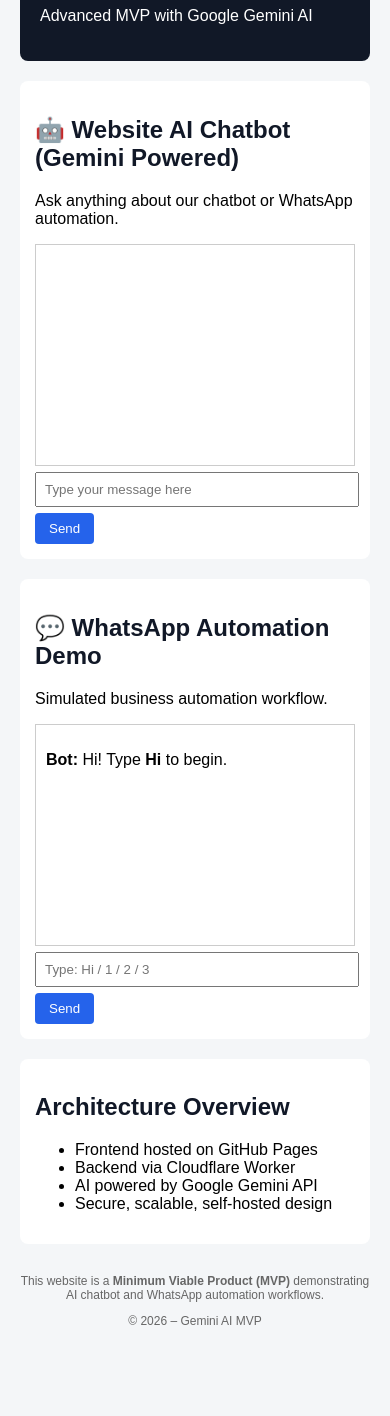
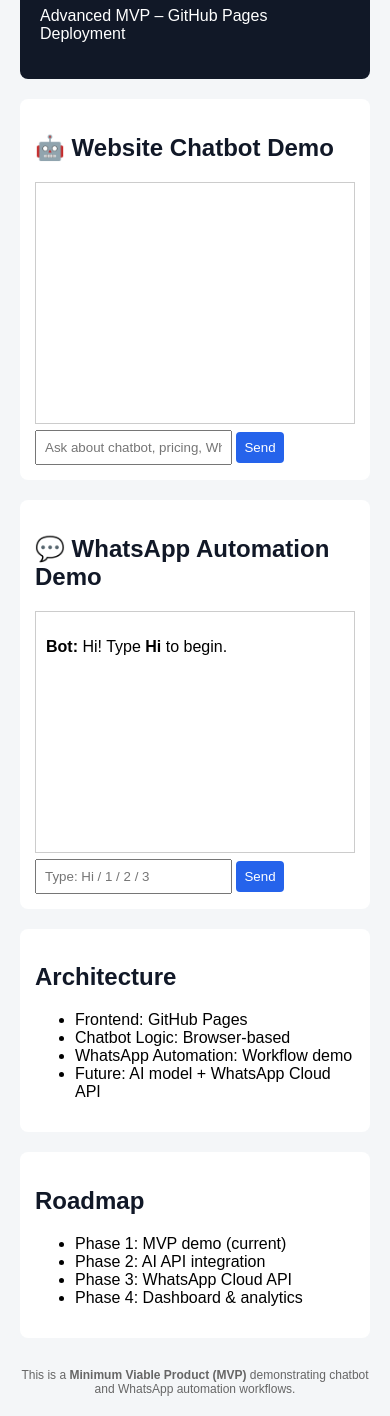
Before and after one commit to harshaponnam4453/Ai-chatbot-demo-1, a plain HTML site: page index.html in a window 390 px wide. Shown: the part 187-1603 px from the top of the page. Before the commit the page ends 1547 px from the top, so only its background shows below. Drawn offline with Linux system fonts and the light colour scheme.

Commit message:
Update index.html

```diff
--- a/index.html
+++ b/index.html
@@ -1,55 +1,17 @@
 <!DOCTYPE html>
 <html>
 <head>
-<title>AI Chatbot & WhatsApp Automation – Gemini MVP</title>
+<title>AI Chatbot & WhatsApp Automation – MVP</title>
 <meta name="viewport" content="width=device-width, initial-scale=1">
-
 <style>
-body{
-  font-family: Arial, sans-serif;
-  background:#f4f6f8;
-  margin:0;
-  padding:20px;
-}
-header{
-  background:#111827;
-  color:#fff;
-  padding:20px;
-  border-radius:8px;
-}
-section{
-  background:#fff;
-  margin-top:20px;
-  padding:15px;
-  border-radius:8px;
-}
+body{font-family:Arial;background:#f4f6f8;margin:0;padding:20px}
+header{background:#111827;color:#fff;padding:20px;border-radius:8px}
+section{background:#fff;margin-top:20px;padding:15px;border-radius:8px}
 h2{color:#111827}
-button{
-  padding:8px 14px;
-  margin-top:6px;
-  background:#2563eb;
-  color:#fff;
-  border:none;
-  border-radius:4px;
-}
-input{
-  padding:8px;
-  width:95%;
-  margin-top:6px;
-}
-.box{
-  border:1px solid #ccc;
-  height:200px;
-  overflow:auto;
-  padding:10px;
-  margin-top:10px;
-}
-footer{
-  text-align:center;
-  font-size:12px;
-  color:#666;
-  margin:30px 0 10px;
-}
+input,button{padding:8px;margin-top:6px}
+button{background:#2563eb;color:#fff;border:none;border-radius:4px}
+.box{border:1px solid #ccc;height:220px;overflow:auto;padding:10px}
+footer{text-align:center;font-size:12px;color:#666;margin-top:30px}
 </style>
 </head>
 
@@ -57,88 +19,82 @@
 
 <header>
 <h1>AI Chatbot & WhatsApp Automation</h1>
-<p>Advanced MVP with Google Gemini AI</p>
+<p>Advanced MVP – GitHub Pages Deployment</p>
 </header>
 
 <section>
-<h2>🤖 Website AI Chatbot (Gemini Powered)</h2>
-<p>Ask anything about our chatbot or WhatsApp automation.</p>
-
+<h2>🤖 Website Chatbot Demo</h2>
 <div id="chat" class="box"></div>
-<input id="q" placeholder="Type your message here">
+<input id="q" placeholder="Ask about chatbot, pricing, WhatsApp">
 <button onclick="chat()">Send</button>
 </section>
 
 <section>
 <h2>💬 WhatsApp Automation Demo</h2>
-<p>Simulated business automation workflow.</p>
-
 <div id="wa" class="box">
 <p><b>Bot:</b> Hi! Type <b>Hi</b> to begin.</p>
 </div>
-
 <input id="w" placeholder="Type: Hi / 1 / 2 / 3">
 <button onclick="wa()">Send</button>
 </section>
 
 <section>
-<h2>Architecture Overview</h2>
+<h2>Architecture</h2>
 <ul>
-<li>Frontend hosted on GitHub Pages</li>
-<li>Backend via Cloudflare Worker</li>
-<li>AI powered by Google Gemini API</li>
-<li>Secure, scalable, self-hosted design</li>
+<li>Frontend: GitHub Pages</li>
+<li>Chatbot Logic: Browser-based</li>
+<li>WhatsApp Automation: Workflow demo</li>
+<li>Future: AI model + WhatsApp Cloud API</li>
+</ul>
+</section>
+
+<section>
+<h2>Roadmap</h2>
+<ul>
+<li>Phase 1: MVP demo (current)</li>
+<li>Phase 2: AI API integration</li>
+<li>Phase 3: WhatsApp Cloud API</li>
+<li>Phase 4: Dashboard & analytics</li>
 </ul>
 </section>
 
 <footer>
-<p>
-This website is a <b>Minimum Viable Product (MVP)</b> demonstrating
-AI chatbot and WhatsApp automation workflows.
-</p>
-<p>© 2026 – Gemini AI MVP</p>
+This is a <b>Minimum Viable Product (MVP)</b> demonstrating chatbot and
+WhatsApp automation workflows.
 </footer>
 
 <script>
-async function chat(){
-  let c = document.getElementById("chat");
-  let text = q.value;
+function chat(){
+  let c=document.getElementById("chat");
+  let t=q.value.toLowerCase();
+  let r="I can help with chatbots and automation.";
 
-  if(!text) return;
+  if(t.includes("price")) r="Our solution is affordable and scalable.";
+  if(t.includes("whatsapp")) r="We automate WhatsApp replies for businesses.";
+  if(t.includes("contact")) r="Please leave your email. We will contact you.";
+  if(t.includes("hi")) r="Hello! How can I help you today?";
 
-  c.innerHTML += `<p><b>You:</b> ${text}</p>`;
-  q.value = "";
-
-  c.innerHTML += `<p><i>Bot is typing...</i></p>`;
-  c.scrollTop = c.scrollHeight;
-
-  const res = await fetch("https://YOUR-WORKER-URL.workers.dev", {
-    method: "POST",
-    headers: { "Content-Type": "application/json" },
-    body: JSON.stringify({ message: text })
-  });
-
-  const data = await res.json();
-
-  c.innerHTML += `<p><b>Bot:</b> ${data.reply}</p>`;
-  c.scrollTop = c.scrollHeight;
+  c.innerHTML+=`<p><b>You:</b> ${q.value}</p>`;
+  setTimeout(()=>{
+    c.innerHTML+=`<p><b>Bot:</b> ${r}</p>`;
+    c.scrollTop=c.scrollHeight;
+  },600);
+  q.value="";
 }
 
 function wa(){
-  let box = document.getElementById("wa");
-  let t = w.value.toLowerCase();
-
-  const flow = {
+  let box=document.getElementById("wa");
+  let t=w.value.toLowerCase();
+  let flow={
     "hi":"Welcome! Reply 1️⃣ Menu 2️⃣ Order Status 3️⃣ Support",
-    "1":"Today's Menu: Pizza, Burger, Biryani",
+    "1":"Menu: Pizza, Burger, Biryani",
     "2":"Please share your order ID",
     "3":"Support team will contact you shortly"
   };
-
-  box.innerHTML += `<p><b>You:</b> ${w.value}</p>`;
-  box.innerHTML += `<p><b>Bot:</b> ${flow[t] || "Please type Hi to start"}</p>`;
-  box.scrollTop = box.scrollHeight;
-  w.value = "";
+  box.innerHTML+=`<p><b>You:</b> ${w.value}</p>`;
+  box.innerHTML+=`<p><b>Bot:</b> ${flow[t]||"Type Hi to start"}</p>`;
+  box.scrollTop=box.scrollHeight;
+  w.value="";
 }
 </script>
 
```
